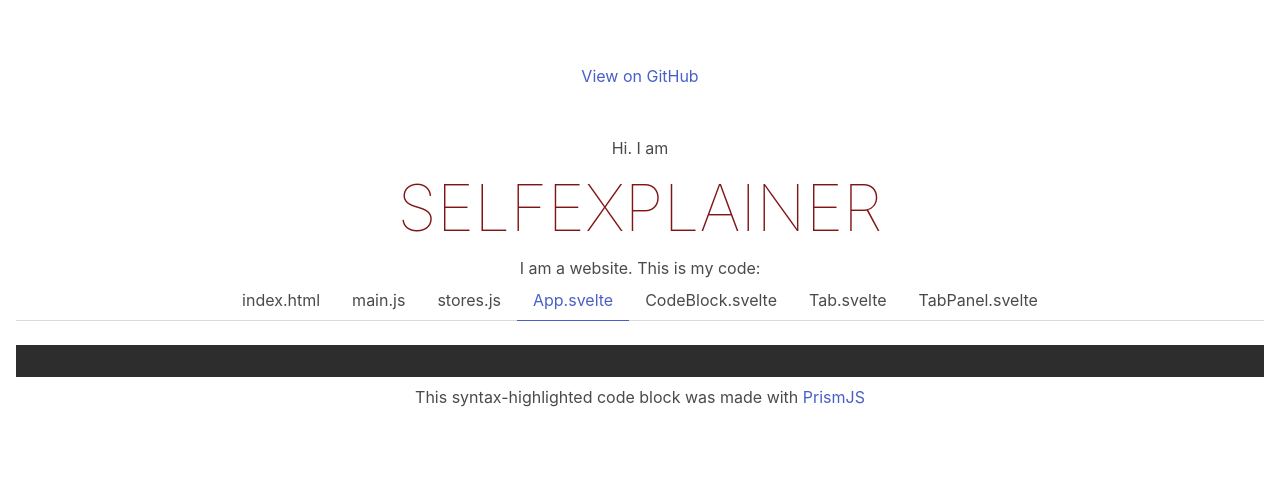
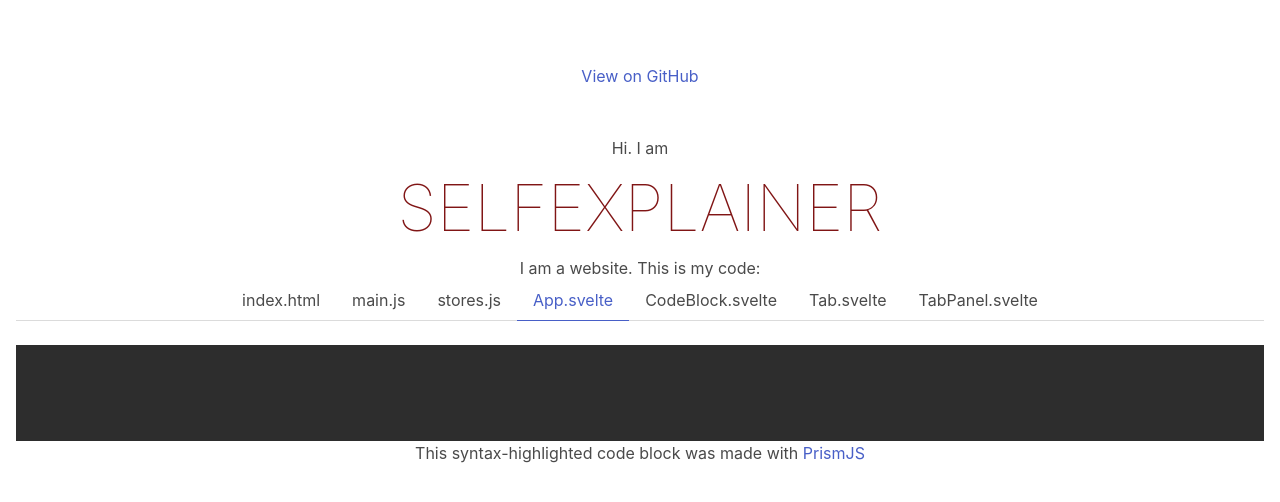
Before and after one commit to nielswadsholt/selfexplainer, a Svelte app: page / in a window 1280 px wide. Shown: the top 502 px of the page. Built offline with nearby package versions, Linux system fonts and the light colour scheme; no server answers.

Commit message:
Add styling to the CodeBlock component

```diff
--- a/src/CodeBlock.svelte
+++ b/src/CodeBlock.svelte
@@ -1,4 +1,5 @@
 <script>
+    import { fade } from 'svelte/transition';
 	import 'prism-svelte';
     import { onMount } from 'svelte';
     export let language = '';
@@ -23,5 +24,14 @@
 	}
 </script>
 
-<pre class="line-numbers"><code class="language-{language}">{code}</code></pre>
+<div class="code-block" in:fade>
+    <pre class="line-numbers"><code class="language-{language}">{code}</code></pre>
+</div>
 <p>This syntax-highlighted code block was made with <a href="https://github.com/PrismJS/prism" target="blank">PrismJS</a></p>
+
+<style>
+    .code-block {
+        min-height: 6em;
+        background-color: #2d2d2d;
+    }
+</style>
```
